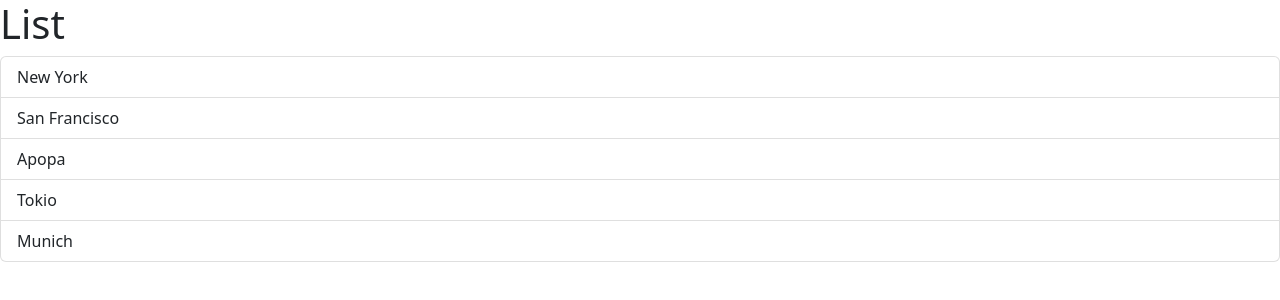
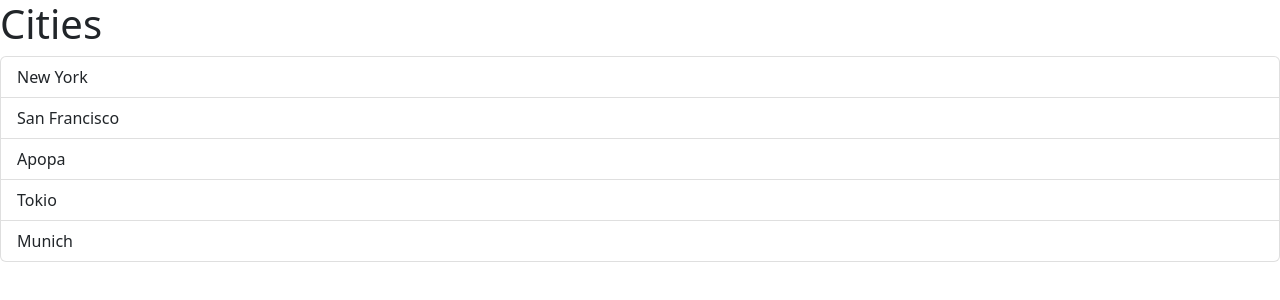
Before and after one commit to wichofly/react-app, a React (Vite) app: page / in a window 1280 px wide. Shown: the top 300 px of the page. Built offline with nearby package versions, Linux system fonts and the light colour scheme.

Commit message:
ListGroup Props

```diff
--- a/src/App.tsx
+++ b/src/App.tsx
@@ -1,7 +1,19 @@
 import ListGroup from "./components/ListGroup"
 
 function App() {
-  return <div><ListGroup /></div>
+  let items = [
+    'New York',
+    'San Francisco',
+    'Apopa',
+    'Tokio',
+    'Munich'
+  ]
+
+  return (
+    <div>
+      <ListGroup items={items} heading="Cities" />
+    </div>
+  )
 }
 
 export default App
--- a/src/components/ListGroup.tsx
+++ b/src/components/ListGroup.tsx
@@ -1,27 +1,27 @@
-import { MouseEvent } from 'react'
+import { useState } from "react"
 
-function ListGroup() {
-  let items = [
-    'New York',
-    'San Francisco',
-    'Apopa',
-    'Tokio',
-    'Munich'
-  ]
+interface Props {
+  items: string[];
+  heading: string;
+}
 
-  // Event handler
-  const handleClick = (event: MouseEvent) => console.log(event)
+function ListGroup({ items, heading }: Props) {
+  const [selectedIndex, setSelectedIndex] = useState(-1)
 
   return (
     <>
-      <h1>List</h1>
+      <h1>{heading}</h1>
       {items.length === 0 && <p>No item found</p>}
       <ul className="list-group">
         {items.map((item, index) => (
           <li
-            className="list-group-item"
+            className={
+              selectedIndex === index
+                ? "list-group-item active"
+                : "list-group-item"
+            }
             key={item}
-            onClick={handleClick}
+            onClick={() => { setSelectedIndex(index) }}
           >
             {item}
           </li>
```
